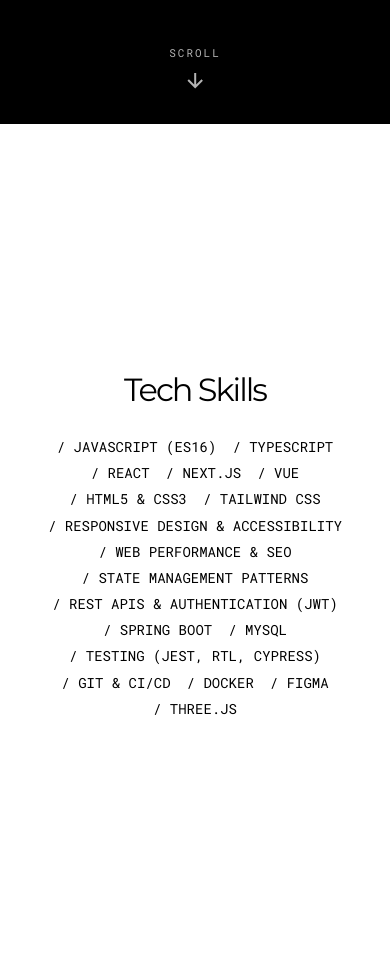
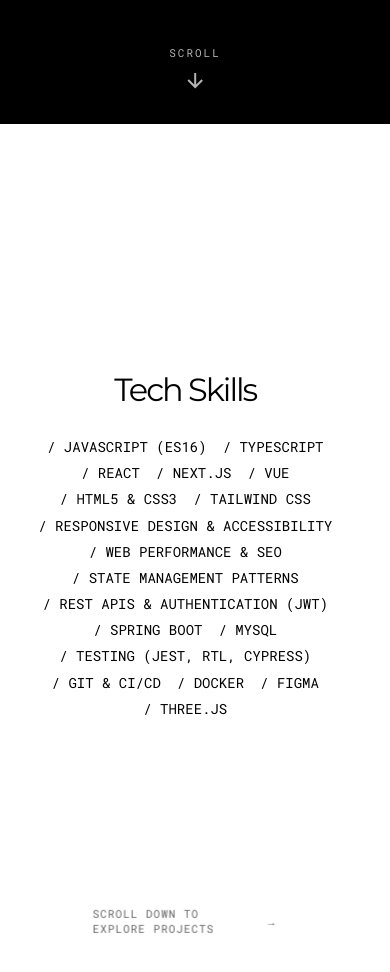
Before and after one commit to mariomhz/portfolio-v2, a Next.js app: page / in a window 390 px wide. Shown: the part 720-1692 px from the top of the page. Built offline with nearby package versions, Linux system fonts and the light colour scheme.

Commit message:
feat: added visual cue after tech skills stack

```diff
--- a/src/app/components/HorizontalScroll.jsx
+++ b/src/app/components/HorizontalScroll.jsx
@@ -69,18 +69,14 @@
 
     if (!container || !wrapper) return;
 
-    // Small delay to ensure Lenis is connected to ScrollTrigger
     const timer = setTimeout(() => {
-      // Calculate total scroll distance
       const scrollDistance = wrapper.scrollWidth - window.innerWidth;
 
-      // Create the horizontal scroll animation
       const tween = gsap.to(wrapper, {
         x: -scrollDistance,
         ease: "none",
       });
 
-      // Create ScrollTrigger with pin
       const scrollTrigger = ScrollTrigger.create({
         trigger: container,
         start: "top top",
@@ -92,11 +88,9 @@
         invalidateOnRefresh: true,
       });
 
-      // Store for cleanup
       container._scrollTrigger = scrollTrigger;
       container._tween = tween;
 
-      // Refresh ScrollTrigger to recalculate positions
       ScrollTrigger.refresh();
     }, 100);
 
@@ -124,6 +118,10 @@
                   <p key={index}>/ {skill}</p>
                 ))}
               </div>
+            </div>
+            <div className={styles.scrollHint}>
+              <span>Scroll down to explore projects</span>
+              <span className={styles.arrow}>→</span>
             </div>
           </div>
 
--- a/src/app/components/HorizontalScroll.module.css
+++ b/src/app/components/HorizontalScroll.module.css
@@ -1,7 +1,6 @@
 .horizontalSection {
   position: relative;
   width: 100%;
-  /* Don't set overflow hidden here - it can interfere with pinning */
 }
 
 .horizontalContainer {
@@ -9,7 +8,6 @@
   width: 100%;
   height: 100vh;
   overflow: hidden;
-  /* This will be pinned by ScrollTrigger */
 }
 
 .horizontalWrapper {
@@ -37,6 +35,8 @@
   justify-content: center;
   align-items: flex-start;
   padding: 4rem;
+  width: 92vw; /* Narrower to show peek of next panel */
+  position: relative;
 }
 
 .skillsContent {
@@ -65,6 +65,37 @@
   color: black;
   text-transform: uppercase;
   margin: 0;
+}
+
+.scrollHint {
+  position: absolute;
+  bottom: 3rem;
+  left: 50%;
+  transform: translateX(-50%);
+  display: flex;
+  align-items: center;
+  gap: 0.5rem;
+  font-size: clamp(12px, 1.5vw, 16px);
+  color: #666;
+  text-transform: uppercase;
+  letter-spacing: 1px;
+  font-weight: 300;
+  animation: fadeInUp 1s ease-out 0.5s both;
+}
+
+.scrollHint .arrow {
+  display: inline-block;
+}
+
+@keyframes fadeInUp {
+  from {
+    opacity: 0;
+    transform: translateX(-50%) translateY(20px);
+  }
+  to {
+    opacity: 1;
+    transform: translateX(-50%) translateY(0);
+  }
 }
 
 /* Project Panel */
@@ -189,6 +220,7 @@
   .skillsPanel {
     padding: 2rem 1.5rem;
     align-items: center;
+    width: 95vw; /* More peek on mobile for better UX */
   }
 
   .skillsContent {
@@ -197,6 +229,11 @@
 
   .skillsList {
     justify-content: center;
+  }
+
+  .scrollHint {
+    bottom: 2rem;
+    font-size: 11px;
   }
 
   .projectCard {
--- a/src/app/components/ParallaxImage.jsx
+++ b/src/app/components/ParallaxImage.jsx
@@ -34,7 +34,6 @@
     };
 
     const handleResize = () => {
-      // Debounce resize to let Lenis/ScrollTrigger settle
       if (resizeTimer) clearTimeout(resizeTimer);
       resizeTimer = setTimeout(updateBounds, 150);
     };
@@ -42,7 +41,6 @@
     const animate = () => {
       const currentLenis = lenisRef.current;
 
-      // Recalculate bounds once Lenis is available
       if (currentLenis && !boundsInitialized.current) {
         updateBounds();
       }
--- a/src/app/context/LenisContext.jsx
+++ b/src/app/context/LenisContext.jsx
@@ -32,17 +32,14 @@
     lenisRef.current = lenisInstance;
     setLenis(lenisInstance);
 
-    // Connect Lenis to ScrollTrigger
     lenisInstance.on("scroll", ScrollTrigger.update);
 
-    // Tell GSAP to use Lenis's scroll position
     gsap.ticker.add((time) => {
       lenisInstance.raf(time * 1000);
     });
 
     gsap.ticker.lagSmoothing(0);
 
-    // Refresh ScrollTrigger and trigger resize after layout is ready
     setTimeout(() => {
       ScrollTrigger.refresh();
       window.dispatchEvent(new Event('resize'));
--- a/src/app/globals.css
+++ b/src/app/globals.css
@@ -5,7 +5,6 @@
     cursor: none !important;
 }
 
-/* Hide custom cursor on mobile/touch devices */
 @media (max-width: 768px), (hover: none), (pointer: coarse) {
     * {
         cursor: auto !important;
@@ -29,7 +28,6 @@
     overflow-x: hidden;
 }
 
-/* Lenis/GSAP Compatibility */
 html.lenis,
 html.lenis body {
     height: auto;
@@ -109,7 +107,6 @@
     overflow: hidden;
 }
 
-/* Projects section needs overflow visible for ScrollTrigger pin */
 section.projects {
     height: auto;
     overflow: visible;
@@ -343,7 +340,6 @@
     height: 100%;
 }
 
-/* Slightly larger phones: 481px to 768px */
 @media (min-width: 481px) {
     .projects-brief {
         width: 85%;
@@ -355,7 +351,6 @@
     }
 }
 
-/* Tablet: 769px to 1199px */
 @media (min-width: 769px) {
     h1 {
         font-size: 48px;
@@ -445,7 +440,6 @@
     }
 }
 
-/* Desktop: 1200px+ */
 @media (min-width: 1200px) {
     * {
         cursor: auto !important;
--- a/src/app/page.js
+++ b/src/app/page.js
@@ -196,7 +196,6 @@
           </div>
 
           <div className="nav">
-            {/* <p>MARIO HERNÁNDEZ</p> */}
             <a href="#" onClick={(e) => { e.preventDefault(); scrollToSection('projects'); }}>PROJECTS</a>
             <a href="#" onClick={(e) => { e.preventDefault(); scrollToSection('about'); }}>PROFILE</a>
             <a href="#" onClick={(e) => { e.preventDefault(); scrollToSection('banner'); }}>CONTACT</a>
```
Also changed, not shown: .claude/settings.local.json (deleted).
